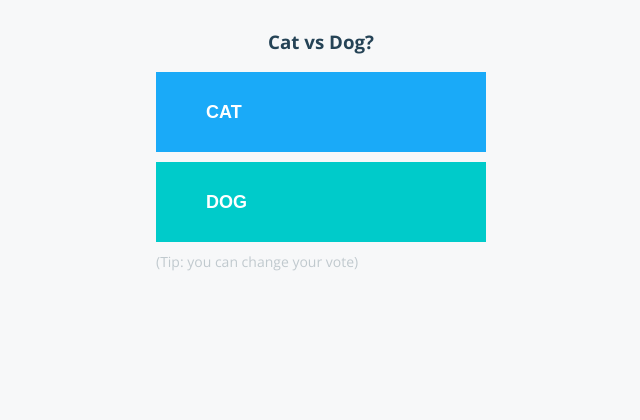
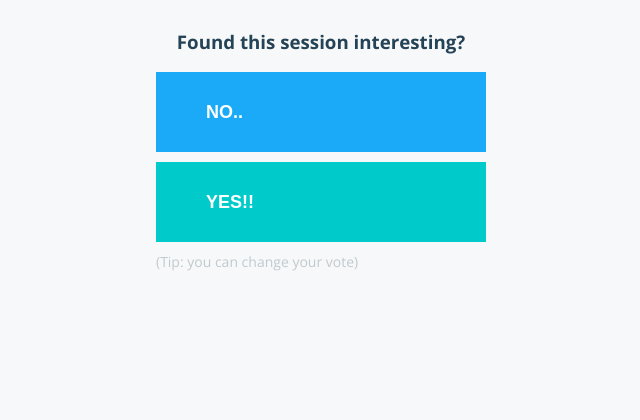
Before and after one commit to MayankTahil/vote, a Flask app: page / in a window 1280 px wide. Shown: the top 420 px of the page, without its empty margins (319-959 px from the left). Run offline with Flask 2, Linux system fonts and the light colour scheme; some libraries are stand-ins or nearby versions.

Commit message:
interesting session?

```diff
--- a/app.py
+++ b/app.py
@@ -5,8 +5,8 @@ import socket
 import random
 import json
 
-option_a = os.getenv('OPTION_A', "Cat")
-option_b = os.getenv('OPTION_B', "Dog")
+option_a = os.getenv('OPTION_A', "No..")
+option_b = os.getenv('OPTION_B', "Yes!!")
 hostname = socket.gethostname()
 
 app = Flask(__name__)
--- a/templates/index.html
+++ b/templates/index.html
@@ -2,7 +2,7 @@
 <html>
   <head>
     <meta charset="utf-8">
-    <title>{{option_a}} vs {{option_b}}?</title>
+    <title>ServTech Session Results?</title>
     <base href="/index.html">
     <meta name = "viewport" content = "width=device-width, initial-scale = 1.0">
     <meta name="keywords" content="docker-compose, docker, stack">
@@ -13,7 +13,7 @@
   <body>
     <div id="content-container">
       <div id="content-container-center">
-        <h3>{{option_a}} vs {{option_b}}?</h3>
+        <h3>Found this session interesting?</h3>
         <form id="choice" name='form' method="POST" action="/">
           <button id="a" type="submit" name="vote" class="a" value="a">{{option_a}}</button>
           <button id="b" type="submit" name="vote" class="b" value="b">{{option_b}}</button>
```
